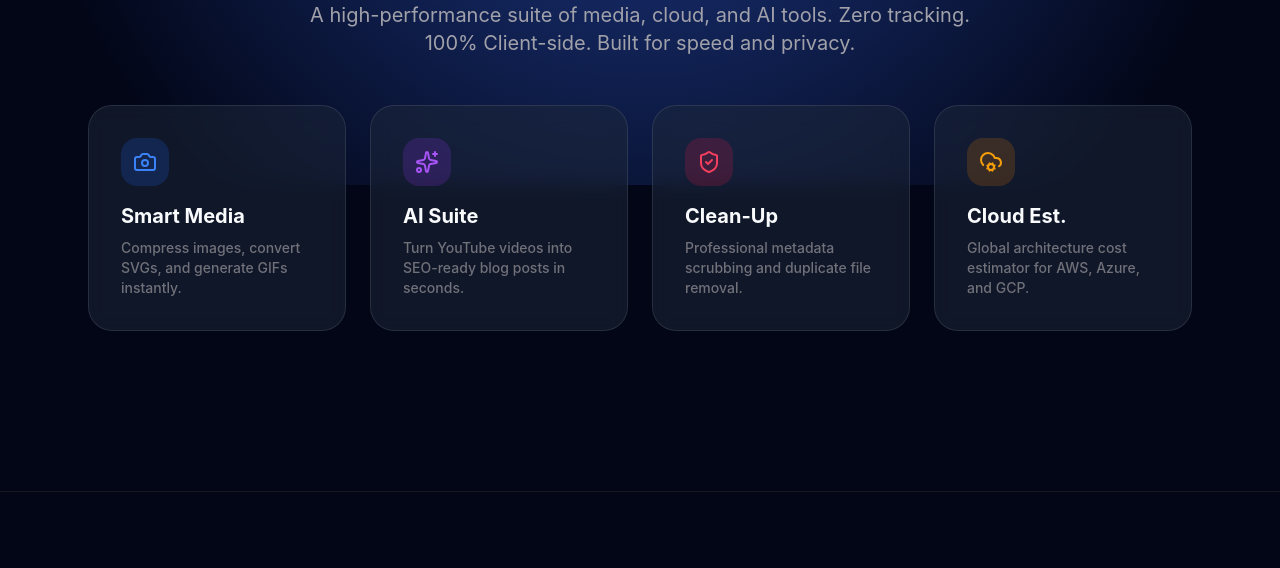
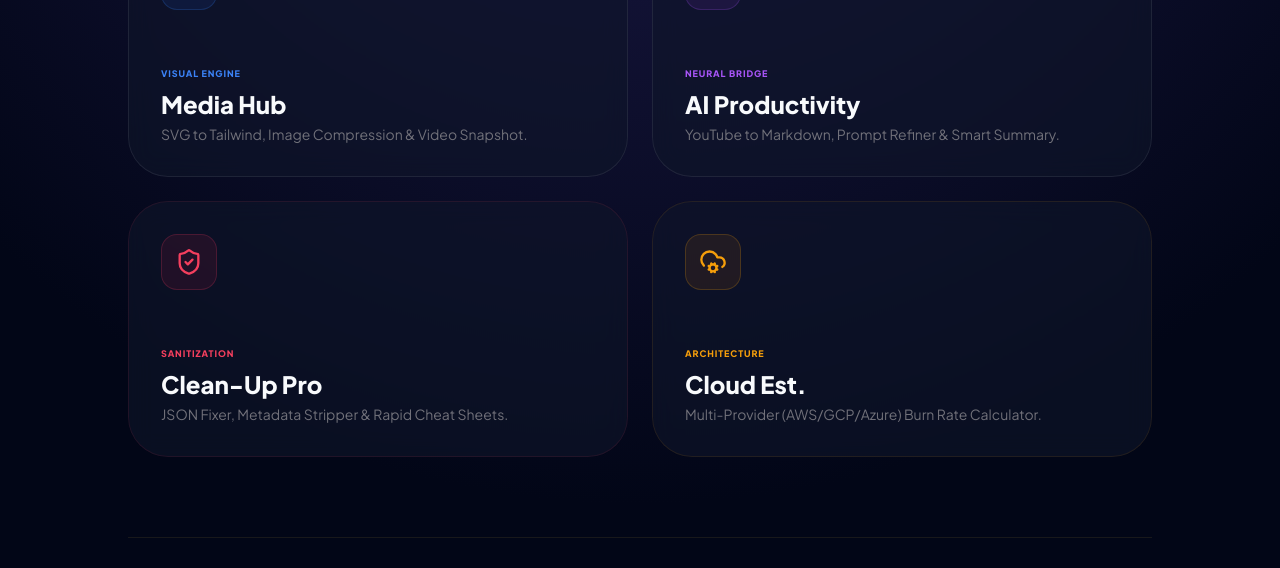
Before and after one commit to realametsikor/realametsikor-my-utility-hub, a plain HTML site: page index.html in a window 1280 px wide. Shown: the part 259-827 px from the top of the page. Drawn offline with nearby package versions, Linux system fonts and the light colour scheme.

Commit message:
Update index.html

```diff
--- a/index.html
+++ b/index.html
@@ -3,93 +3,116 @@
 <head>
     <meta charset="UTF-8">
     <meta name="viewport" content="width=device-width, initial-scale=1.0">
-    <title>UtilityOS | All-in-One Developer & Media Toolkit</title>
-    <meta name="description" content="Professional-grade cloud estimator, image compressor, metadata scrubber, and AI productivity tools. All-in-one suite for global developers.">
-    <meta name="keywords" content="Cloud Cost Estimator, Image Compressor, SVG to Tailwind, Metadata Remover, AI Tools">
-
-    <meta property="og:type" content="website">
-    <meta property="og:title" content="UtilityOS | The Universal Developer Toolkit">
-    <meta property="og:description" content="Free, private, and powerful tools for the modern web.">
-
+    <title>UtilityOS | The Universal Toolkit</title>
     <script src="https://cdn.tailwindcss.com"></script>
     <script src="https://unpkg.com/lucide@latest"></script>
     <style>
-        :root { --accent: #3b82f6; }
-        body { background-color: #020617; color: #f8fafc; font-family: 'Inter', sans-serif; }
-        .hero-gradient { background: radial-gradient(circle at 50% -20%, #1e3a8a 0%, #020617 80%); }
-        .feature-card { background: rgba(30, 41, 59, 0.5); border: 1px solid rgba(255,255,255,0.1); backdrop-filter: blur(10px); transition: all 0.3s ease; }
-        .feature-card:hover { border-color: var(--accent); transform: translateY(-5px); box-shadow: 0 10px 30px -10px rgba(59, 130, 246, 0.3); }
+        @import url('https://fonts.googleapis.com/css2?family=Plus+Jakarta+Sans:wght@400;600;800&display=swap');
+
+        body {
+            background-color: #020617;
+            color: #f8fafc;
+            font-family: 'Plus Jakarta Sans', sans-serif;
+            overflow-x: hidden;
+        }
+
+        /* Animated Background Glow */
+        .bg-glow {
+            position: fixed;
+            top: 0; left: 0; width: 100%; height: 100%;
+            background: radial-gradient(circle at 50% -20%, #1e1b4b 0%, #020617 80%);
+            z-index: -1;
+        }
+
+        /* Hover Interaction: The "SaaS" Pop */
+        .tool-card {
+            background: rgba(15, 23, 42, 0.6);
+            border: 1px solid rgba(255, 255, 255, 0.08);
+            backdrop-filter: blur(12px);
+            transition: all 0.4s cubic-bezier(0.175, 0.885, 0.32, 1.275);
+            cursor: pointer;
+        }
+
+        .tool-card:hover {
+            transform: translateY(-8px) scale(1.02);
+            border-color: rgba(59, 130, 246, 0.5);
+            box-shadow: 0 20px 40px -15px rgba(0, 0, 0, 0.5), 0 0 20px rgba(59, 130, 246, 0.1);
+        }
+
+        .tool-card:active { transform: scale(0.98); }
+
+        /* Icon Glow Effect */
+        .icon-box { transition: all 0.3s ease; }
+        .tool-card:hover .icon-box { transform: rotate(10deg) scale(1.1); }
+
+        .badge { font-size: 9px; font-weight: 800; letter-spacing: 0.1em; }
     </style>
 </head>
-<body>
+<body class="p-6 md:p-12">
+    <div class="bg-glow"></div>
 
-    <nav class="flex justify-between items-center px-6 py-6 max-w-6xl mx-auto">
-        <div class="text-2xl font-black italic tracking-tighter">Utility<span class="text-blue-500">OS</span></div>
-        <div class="hidden md:flex gap-8 text-sm font-medium text-zinc-400">
-            <a href="#features" class="hover:text-white">Features</a>
-            <a href="https://github.com/your-username" class="hover:text-white">GitHub</a>
+    <header class="max-w-5xl mx-auto mb-16 flex justify-between items-start">
+        <div class="space-y-2">
+            <h1 class="text-4xl font-extrabold tracking-tighter italic">Utility<span class="text-blue-500">OS</span></h1>
+            <p class="text-zinc-500 text-sm font-medium uppercase tracking-[0.2em]">Global Release v2.1</p>
         </div>
-        <button class="bg-blue-600 px-5 py-2 rounded-full text-sm font-bold hover:bg-blue-500 transition-all">Go Pro</button>
-    </nav>
-
-    <header class="hero-gradient pt-20 pb-32 px-6 text-center">
-        <h1 class="text-5xl md:text-7xl font-black tracking-tighter mb-6">Built for the <span class="text-blue-500 underline decoration-8 underline-offset-8">Global</span> Creator.</h1>
-        <p class="text-zinc-400 max-w-2xl mx-auto text-lg md:text-xl leading-relaxed">
-            A high-performance suite of media, cloud, and AI tools. Zero tracking. 100% Client-side. Built for speed and privacy.
-        </p>
+        <button class="bg-white text-black px-6 py-2 rounded-full text-xs font-bold hover:bg-blue-500 hover:text-white transition-all shadow-xl">GO PRO</button>
     </header>
 
-    <main id="features" class="max-w-6xl mx-auto px-6 -mt-20 grid grid-cols-1 md:grid-cols-2 lg:grid-cols-4 gap-6">
+    <main class="max-w-5xl mx-auto grid grid-cols-1 md:grid-cols-2 gap-6">
 
-        <a href="tools/media/media-hub.html" class="feature-card p-8 rounded-3xl flex flex-col gap-4">
-            <div class="w-12 h-12 bg-blue-600/20 text-blue-500 rounded-2xl flex items-center justify-center">
-                <i data-lucide="camera"></i>
+        <a href="tools/media/media-hub.html" class="tool-card p-8 rounded-[2.5rem] flex flex-col justify-between h-64">
+            <div class="icon-box w-14 h-14 bg-blue-600/10 text-blue-500 rounded-2xl flex items-center justify-center border border-blue-500/20">
+                <i data-lucide="layers" class="w-7 h-7"></i>
             </div>
             <div>
-                <h3 class="text-xl font-bold">Smart Media</h3>
-                <p class="text-zinc-500 text-sm mt-2 font-medium">Compress images, convert SVGs, and generate GIFs instantly.</p>
+                <span class="badge text-blue-500 uppercase mb-2 block">Visual Engine</span>
+                <h2 class="text-2xl font-bold">Media Hub</h2>
+                <p class="text-zinc-500 text-sm mt-1">SVG to Tailwind, Image Compression & Video Snapshot.</p>
             </div>
         </a>
 
-        <a href="tools/ai/ai-hub.html" class="feature-card p-8 rounded-3xl flex flex-col gap-4">
-            <div class="w-12 h-12 bg-purple-600/20 text-purple-500 rounded-2xl flex items-center justify-center">
-                <i data-lucide="sparkles"></i>
+        <a href="tools/ai/ai-hub.html" class="tool-card p-8 rounded-[2.5rem] flex flex-col justify-between h-64">
+            <div class="icon-box w-14 h-14 bg-purple-600/10 text-purple-500 rounded-2xl flex items-center justify-center border border-purple-500/20">
+                <i data-lucide="sparkles" class="w-7 h-7"></i>
             </div>
             <div>
-                <h3 class="text-xl font-bold">AI Suite</h3>
-                <p class="text-zinc-500 text-sm mt-2 font-medium">Turn YouTube videos into SEO-ready blog posts in seconds.</p>
+                <span class="badge text-purple-500 uppercase mb-2 block">Neural Bridge</span>
+                <h2 class="text-2xl font-bold">AI Productivity</h2>
+                <p class="text-zinc-500 text-sm mt-1">YouTube to Markdown, Prompt Refiner & Smart Summary.</p>
             </div>
         </a>
 
-        <a href="tools/clean/clean-hub.html" class="feature-card p-8 rounded-3xl flex flex-col gap-4">
-            <div class="w-12 h-12 bg-rose-600/20 text-rose-500 rounded-2xl flex items-center justify-center">
-                <i data-lucide="shield-check"></i>
+        <a href="tools/clean/clean-hub.html" class="tool-card p-8 rounded-[2.5rem] flex flex-col justify-between h-64 border-rose-500/10 hover:border-rose-500/50">
+            <div class="icon-box w-14 h-14 bg-rose-600/10 text-rose-500 rounded-2xl flex items-center justify-center border border-rose-500/20">
+                <i data-lucide="shield-check" class="w-7 h-7"></i>
             </div>
             <div>
-                <h3 class="text-xl font-bold">Clean-Up</h3>
-                <p class="text-zinc-500 text-sm mt-2 font-medium">Professional metadata scrubbing and duplicate file removal.</p>
+                <span class="badge text-rose-500 uppercase mb-2 block">Sanitization</span>
+                <h2 class="text-2xl font-bold">Clean-Up Pro</h2>
+                <p class="text-zinc-500 text-sm mt-1">JSON Fixer, Metadata Stripper & Rapid Cheat Sheets.</p>
             </div>
         </a>
 
-        <a href="tools/cloud/cloud-hub.html" class="feature-card p-8 rounded-3xl flex flex-col gap-4">
-            <div class="w-12 h-12 bg-amber-600/20 text-amber-500 rounded-2xl flex items-center justify-center">
-                <i data-lucide="cloud-cog"></i>
+        <a href="tools/cloud/cloud-hub.html" class="tool-card p-8 rounded-[2.5rem] flex flex-col justify-between h-64 border-amber-500/10 hover:border-amber-500/50">
+            <div class="icon-box w-14 h-14 bg-amber-600/10 text-amber-500 rounded-2xl flex items-center justify-center border border-amber-500/20">
+                <i data-lucide="cloud-cog" class="w-7 h-7"></i>
             </div>
             <div>
-                <h3 class="text-xl font-bold">Cloud Est.</h3>
-                <p class="text-zinc-500 text-sm mt-2 font-medium">Global architecture cost estimator for AWS, Azure, and GCP.</p>
+                <span class="badge text-amber-500 uppercase mb-2 block">Architecture</span>
+                <h2 class="text-2xl font-bold">Cloud Est.</h2>
+                <p class="text-zinc-500 text-sm mt-1">Multi-Provider (AWS/GCP/Azure) Burn Rate Calculator.</p>
             </div>
         </a>
 
     </main>
 
-    <footer class="mt-40 border-t border-zinc-900 py-20 px-6 text-center">
-        <div class="max-w-6xl mx-auto flex flex-col items-center gap-6">
-            <div class="text-xl font-black italic tracking-tighter">Utility<span class="text-blue-500">OS</span></div>
-            <p class="text-zinc-600 text-sm max-w-md">© 2026 UtilityOS. Launched globally for a faster, more private internet experience.</p>
-        </div>
+    <footer class="max-w-5xl mx-auto mt-20 text-center py-10 border-t border-zinc-900">
+        <p class="text-[10px] text-zinc-600 font-bold uppercase tracking-[0.4em]">Designed for Global Monetization © 2026</p>
     </footer>
 
-    <script>lucide.createIcons();</script>
+    <script>
+        lucide.createIcons();
+    </script>
 </body>
 </html>
```
